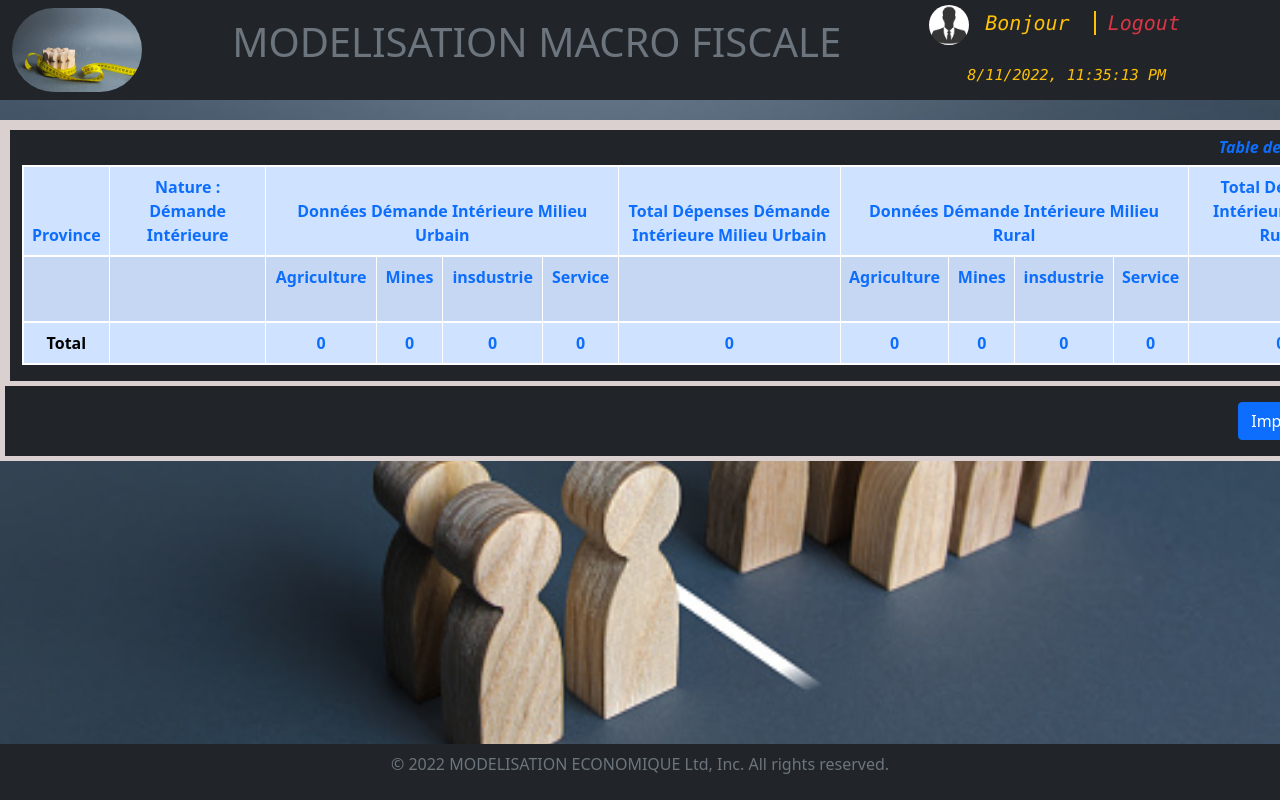
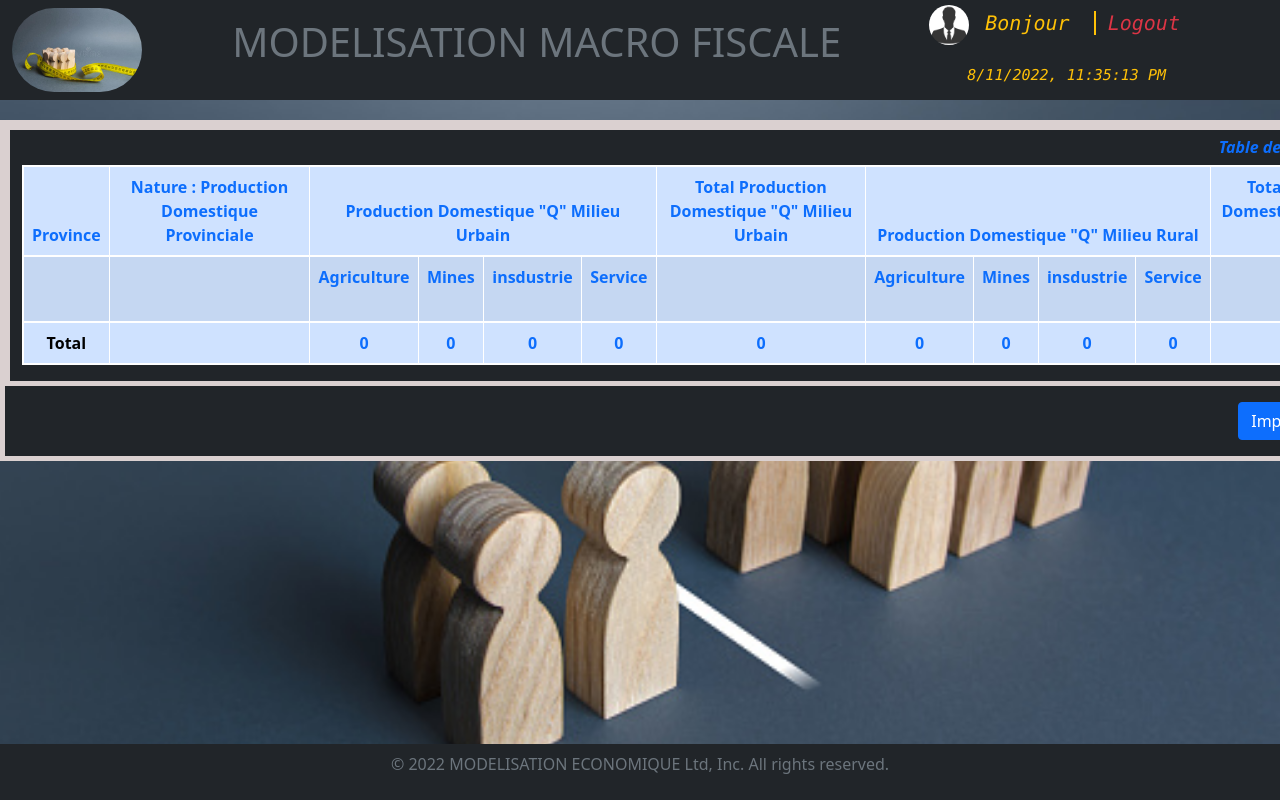
Before and after one commit to tresort13/modelisation, a React (Create React App) app: page /production_domestique_info in a window 1280 px wide. Shown: the top 800 px of the page. Built offline with nearby package versions, Linux system fonts and the light colour scheme.

Commit message:
first commit4

```diff
--- a/src/pages/ProductionDomestiqueInfo.js
+++ b/src/pages/ProductionDomestiqueInfo.js
@@ -404,13 +404,13 @@ function ProductionDomestiqueInfo(props)
       <thead>
       <tr className='text-primary' style={{border:"2px solid white"}}>
            <th>Province</th>
-          <th>Nature : Démande Intérieure</th>
-          <th colSpan={4}>Données Démande Intérieure Milieu Urbain</th>
-          <th>Total Dépenses Démande Intérieure Milieu Urbain</th>
-          <th colSpan={4}>Données Démande Intérieure Milieu Rural</th>
-          <th>Total  Démande Intérieure Milieu Rural</th>
-          <th colSpan={4}>Données Démande Intérieure/secteur</th>
-          <th>Total Démande Intérieure/Province</th>
+          <th>Nature : Production Domestique Provinciale</th>
+          <th colSpan={4}>Production Domestique "Q" Milieu Urbain</th>
+          <th>Total Production Domestique "Q" Milieu Urbain</th>
+          <th colSpan={4}>Production Domestique "Q" Milieu Rural</th>
+          <th>Total  Production Domestique "Q" Milieu Rural</th>
+          <th colSpan={4}>Production Domestique "Q"/secteur</th>
+          <th>Total Production Domestique "Q"/Province</th>
           <th colSpan={3}>Données Consommation "C"/Catégories</th>
           <th>Total Consommation "C"/Province</th>
         </tr>
```
